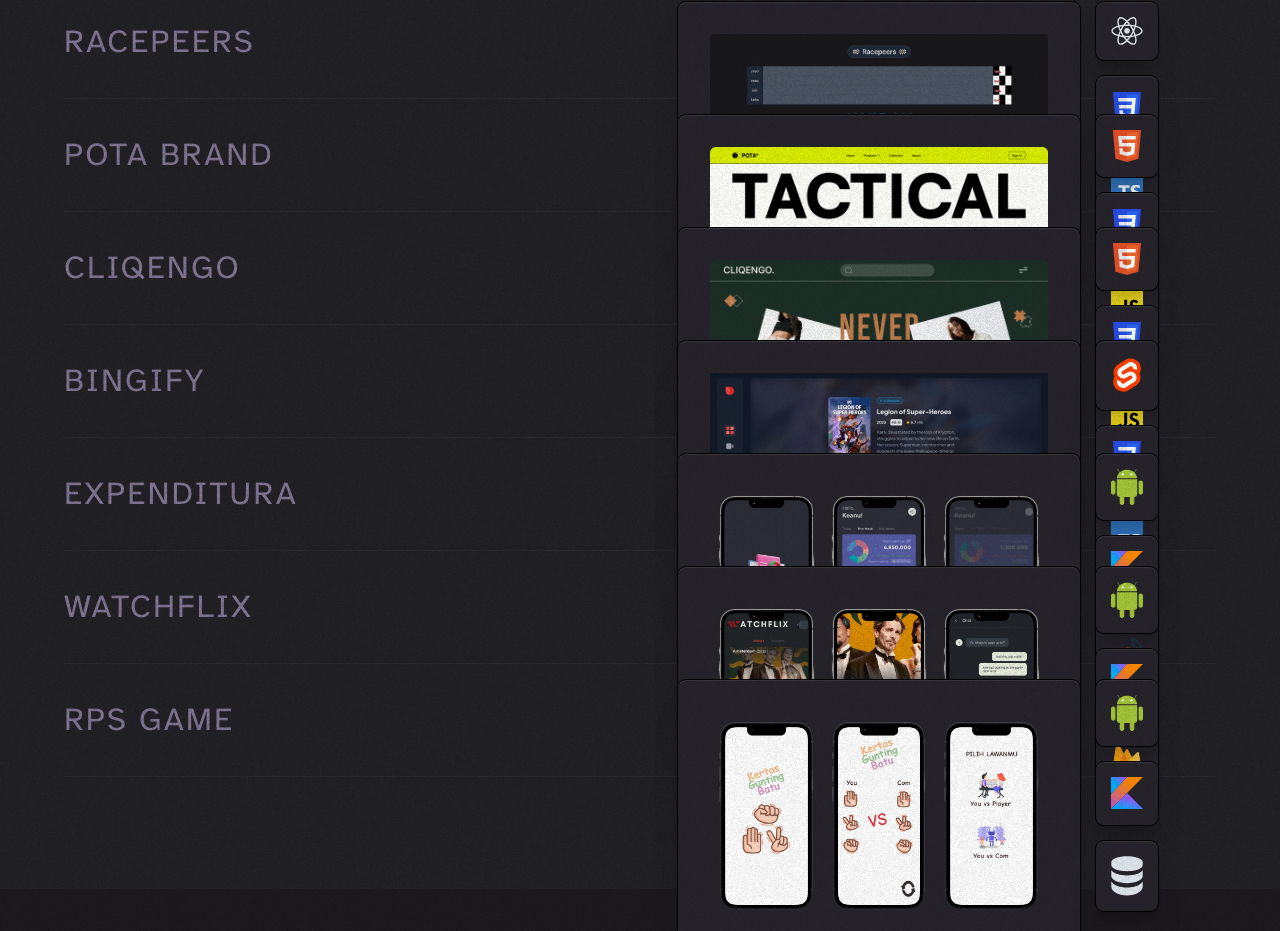
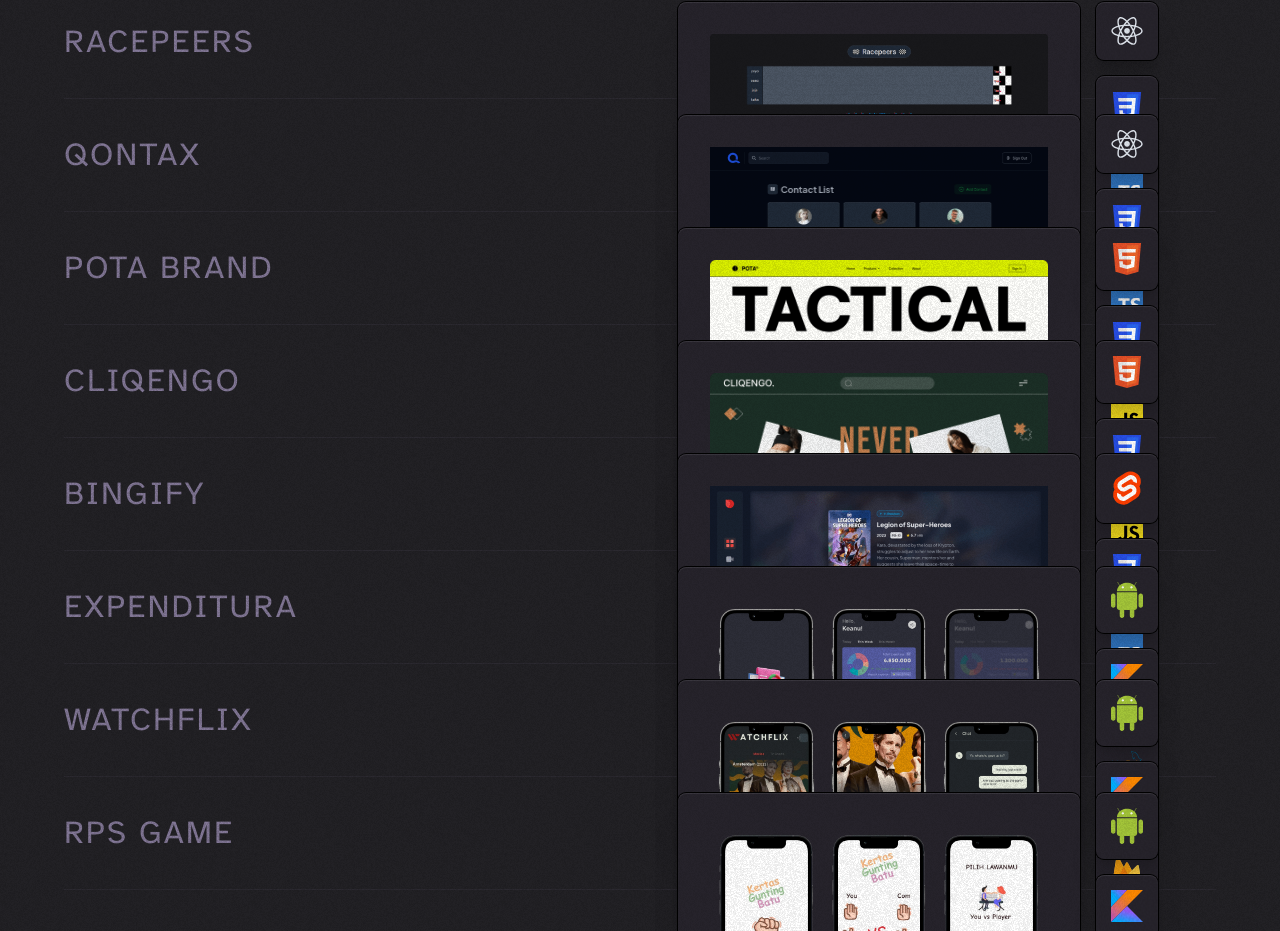
Before and after one commit to aldwiputra/aldwiputra-portfolio, a SvelteKit app: page / in a window 1280 px wide. Shown: the part 1050-1981 px from the top of the page. Built offline with nearby package versions, Linux system fonts and the light colour scheme.

Commit message:
add qontax project

```diff
--- a/src/components/ProjectSection.svelte
+++ b/src/components/ProjectSection.svelte
@@ -20,6 +20,13 @@
       imgPaths: '/racepeers-banner.png',
       techImgPaths: ['/react-icon.svg', '/css.svg', '/typescript.svg'],
       url: 'https://racepeers.vercel.app',
+      type: 'web'
+    },
+    {
+      title: 'Qontax',
+      imgPaths: '/qontax-banner.png',
+      techImgPaths: ['/react-icon.svg', '/css.svg', '/typescript.svg'],
+      url: 'https://qontax.vercel.app',
       type: 'web'
     },
     {
```
Also changed, not shown: src/app.html (indentation only), static/qontax-banner.png (added).
